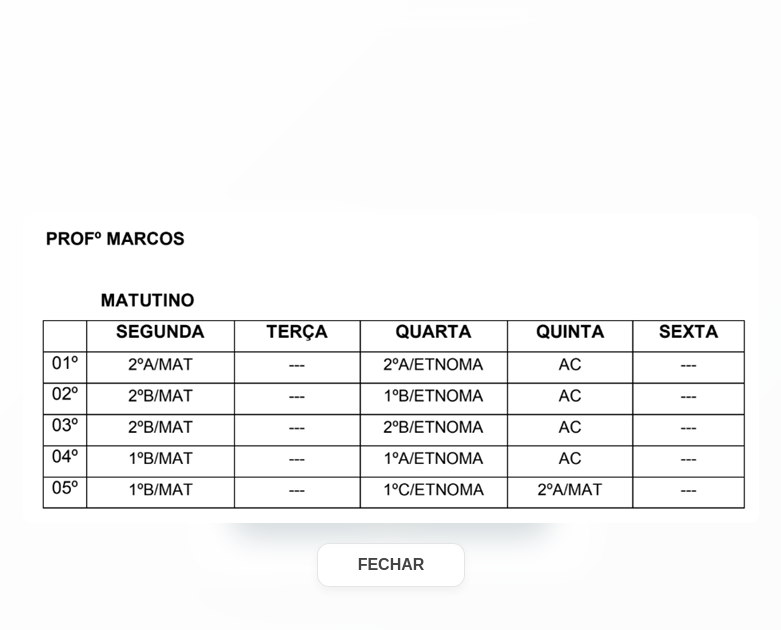
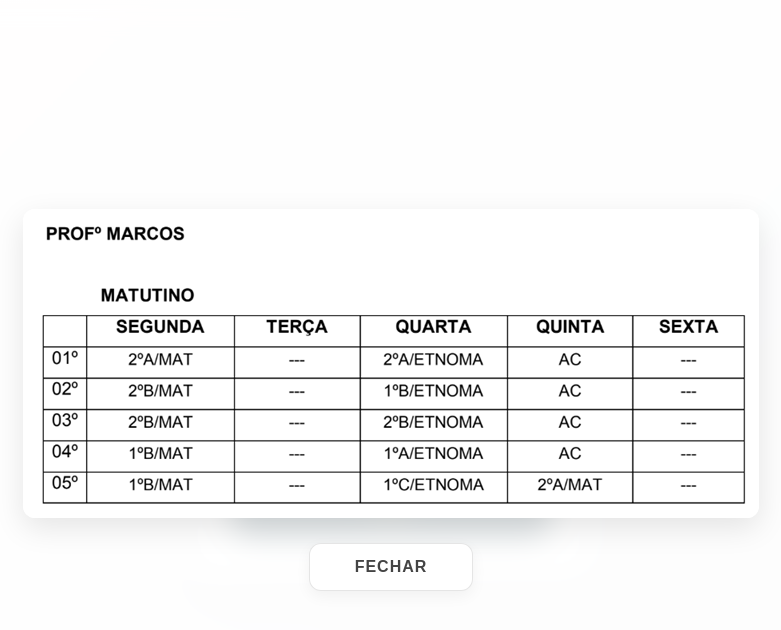
Before and after one commit to matmjesus/hor-rios, a plain HTML site: page index.html in a window 1280 px wide. Both pictures are taken after a click on the button "Manhã". Shown: the whole page, without its empty margins (249-1030 px from the left). Drawn offline with Linux system fonts and the light colour scheme.

Commit message:
Update index.html

```diff
--- a/index.html
+++ b/index.html
@@ -10,7 +10,7 @@
             --cor-tarde: #f4a261;
             --cor-noite: #264653;
             --bg-site: #f0f2f5;
-            --bg-exibicao: rgba(255, 255, 255, 0.8);
+            --bg-exibicao: rgba(255, 255, 255, 0.85);
         }
 
         * {
@@ -24,6 +24,7 @@
             background-color: var(--bg-site);
             overflow: hidden;
             height: 100vh;
+            width: 100vw;
         }
 
         /* --- TELA 1: MENU --- */
@@ -69,26 +70,25 @@
         .btn-tarde { background-color: var(--cor-tarde); color: white; }
         .btn-noite { background-color: var(--cor-noite); color: #e9c46a; }
 
-        /* --- TELA 2: EXIBIÇÃO --- */
+        /* --- TELA 2: EXIBIÇÃO (SISTEMA NATURAL) --- */
         #tela-imagem {
             display: none;
             position: fixed;
             top: 0;
             left: 0;
-            width: 100vw;
-            height: 100vh;
+            width: 100%;
+            height: 100%;
             background-color: var(--bg-exibicao);
             backdrop-filter: blur(15px);
             -webkit-backdrop-filter: blur(15px);
             z-index: 100;
         }
 
-        /* Contentor que organiza imagem e botão em coluna */
         .wrapper-imagem {
             width: 100%;
             height: 100%;
             display: flex;
-            flex-direction: column; /* Coloca um debaixo do outro */
+            flex-direction: column; /* Imagem em cima, botão em baixo */
             justify-content: center;
             align-items: center;
             padding: 20px;
@@ -96,53 +96,46 @@
 
         #imagem-exibida {
             max-width: 100%;
-            max-height: 75vh; /* Reserva espaço para o botão em baixo */
-            object-fit: contain;
-            border-radius: 10px;
+            max-height: 70vh; /* Garante espaço para o botão em qualquer orientação */
+            object-fit: contain; /* Não corta a imagem */
+            border-radius: 12px;
             opacity: 0;
-            margin-bottom: 20px; /* Espaço entre imagem e botão */
+            margin-bottom: 25px; /* Espaço entre imagem e botão */
+            box-shadow: 0 10px 30px rgba(0,0,0,0.1);
         }
 
-        /* NOVO BOTÃO FECHAR ABAIXO DA IMAGEM */
         .btn-fechar-baixo {
-            padding: 12px 40px;
+            padding: 14px 45px;
             font-size: 1rem;
-            font-weight: 600;
+            font-weight: 700;
             color: #444;
-            background: rgba(255, 255, 255, 0.9);
+            background: white;
             border: 1px solid rgba(0,0,0,0.1);
-            border-radius: 12px; /* Retângulo com cantos arredondados */
+            border-radius: 12px;
             cursor: pointer;
-            box-shadow: 0 4px 10px rgba(0,0,0,0.05);
-            transition: 0.2s;
-            opacity: 0; /* Começa invisível para animar junto */
+            box-shadow: 0 5px 15px rgba(0,0,0,0.05);
+            opacity: 0;
+            text-transform: uppercase;
+            letter-spacing: 1px;
         }
 
-        .btn-fechar-baixo:active {
-            background: #eee;
-            transform: scale(0.95);
-        }
-
-        /* ANIMAÇÃO DE ENTRADA (Imagem e Botão) */
+        /* ANIMAÇÃO DE ENTRADA */
         .animar-entrada {
-            animation: surgir 0.6s cubic-bezier(0.23, 1, 0.32, 1) forwards;
+            animation: surgir 0.5s ease-out forwards;
         }
 
         @keyframes surgir {
-            from { opacity: 0; transform: translateY(15px); }
+            from { opacity: 0; transform: translateY(20px); }
             to { opacity: 1; transform: translateY(0); }
         }
 
-        /* AJUSTE PAISAGEM MOBILE (Rotação preserva a ordem Imagem -> Botão) */
-        @media screen and (orientation: portrait) {
+        /* AJUSTE PARA MODO PAISAGEM (Landscape) */
+        @media (orientation: landscape) {
+            #imagem-exibida {
+                max-height: 60vh; /* Reduz um pouco a altura para o botão caber melhor sem scroll */
+            }
             .wrapper-imagem {
-                transform: rotate(90deg);
-                width: 100vh;
-                height: 100vw;
-                position: absolute;
-                top: 50%;
-                left: 50%;
-                translate: -50% -50%;
+                padding: 10px;
             }
         }
     </style>
@@ -163,7 +156,7 @@
     <div id="tela-imagem">
         <div class="wrapper-imagem">
             <img id="imagem-exibida" src="" alt="Horário">
-            <button id="btn-fechar" class="btn-fechar-baixo" onclick="voltarParaMenu()">FECHAR</button>
+            <button id="btn-fechar" class="btn-fechar-baixo" onclick="voltarParaMenu()">Fechar</button>
         </div>
     </div>
 
@@ -179,7 +172,6 @@
             img.src = src;
             tela.style.display = 'block';
 
-            // Ativa a animação nos dois elementos
             setTimeout(() => {
                 img.classList.add('animar-entrada');
                 btn.classList.add('animar-entrada');
```
